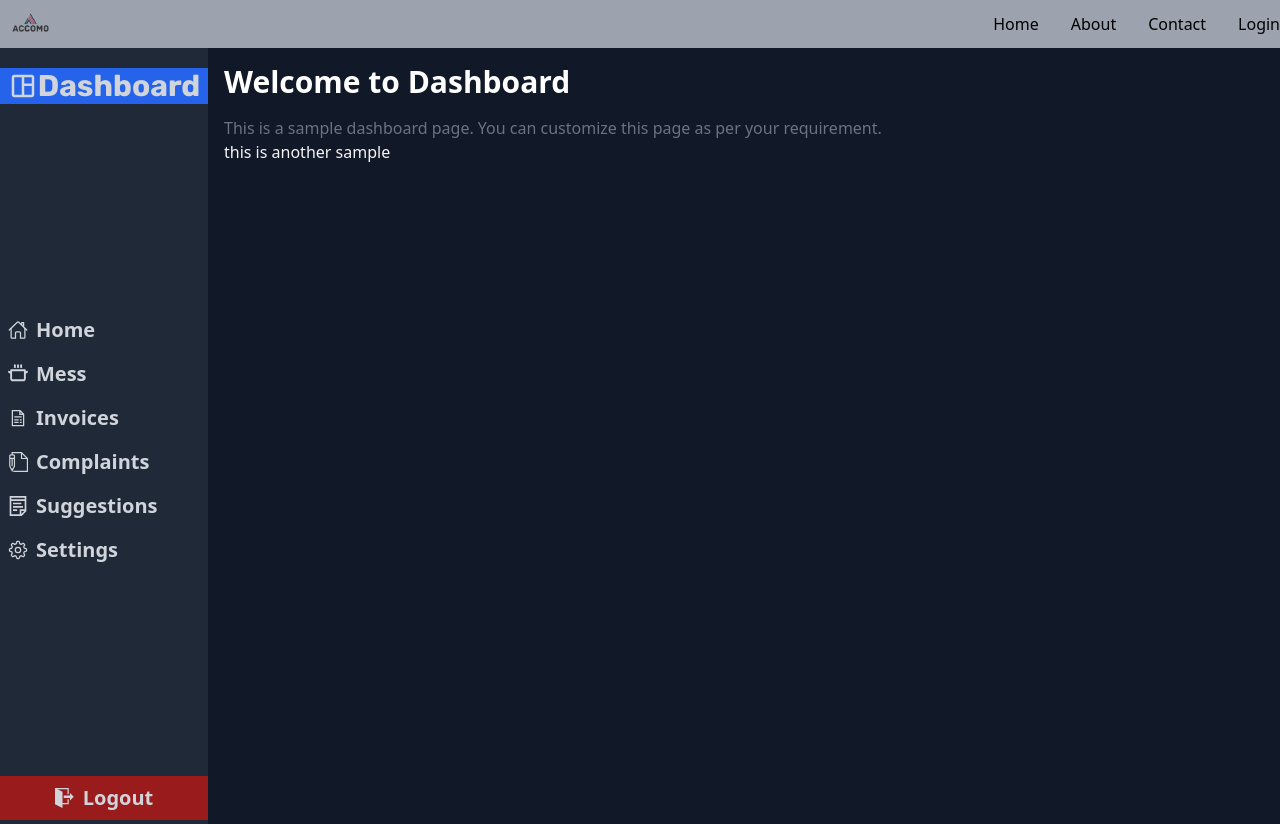
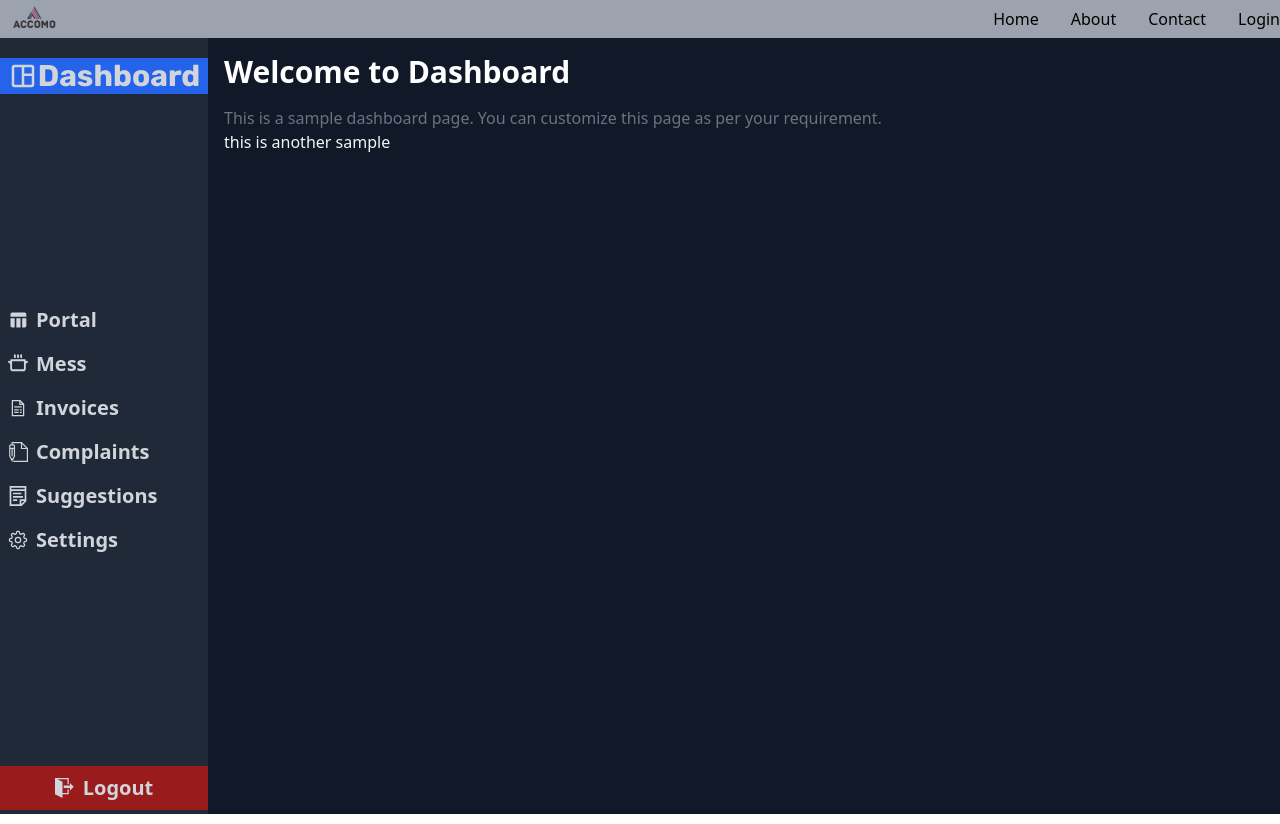
Before and after one commit to srmcemudit/Accommo-mern, a React (Vite) app in the folder Client/: page /dashboard in a window 1280 px wide. Built offline with nearby package versions, Linux system fonts and the light colour scheme.

Commit message:
router dom and dashboard are set

```diff
--- a/Client/src/App.jsx
+++ b/Client/src/App.jsx
@@ -5,6 +5,8 @@ import Landing_Page from "./pages/Landing_Page"
 import NavBar from "./components/NavBar"
 import Contact from "./components/Contact"
 import Dashboard from "./pages/Dashboard"
+import Portal from "./components/Portal"
+import Mess from "./components/mess"
 
 
 function App() {
@@ -15,7 +17,10 @@ function App() {
         <Route path="/" element={<Landing_Page />} />
         <Route path="/about" element={<About />} />
         <Route path="/contact" element={<Contact />} />
-        <Route path="/dashboard" element={<Dashboard />} />
+        <Route path="/dashboard" element={<Dashboard />}>
+          <Route index element= {<Portal />} />
+          <Route path= "mess" element={<Mess />} />
+        </Route>
       </Routes>
     </div>
   )
--- /dev/null
+++ b/Client/src/components/Left_Section.jsx
@@ -0,0 +1,59 @@
+
+import {Link} from "react-router-dom"
+import { MdOutlineSpaceDashboard } from "react-icons/md";
+import { MdTableChart } from "react-icons/md";
+import { PiCookingPotBold } from "react-icons/pi";
+import { LiaFileInvoiceSolid } from "react-icons/lia";
+import { TfiWrite } from "react-icons/tfi";
+import { GrNotes } from "react-icons/gr";
+import { GoGear } from "react-icons/go";
+import { ImExit } from "react-icons/im";
+
+function Left_Section() {
+  return (
+    <section className="flex flex-col h-full w-52 bg-gray-800 pt-5 text-gray-300">
+        <div className="bg-blue-600 w-full flex justify-center text-center items-center flex-[0,0,auto]">
+          <span className=" w-full flex text-3xl justify-center text-center items-center head select-none "> <MdOutlineSpaceDashboard /> Dashboard</span>
+        </div>
+        <div className="flex flex-col flex-1 justify-center items-start space-y-4 list-none ">
+          <li>
+            <Link to='/Dashboard' className="flex items-center">
+              <span className="ml-2 flex items-center gap-2 font-semibold text-xl "><MdTableChart/> Portal</span >
+            </Link>
+          </li>
+          <li>
+            <Link to= '/Dashboard/mess' className="flex items-center">
+              <span className="ml-2 flex items-center gap-2 font-semibold text-xl"><PiCookingPotBold/>  Mess</span >
+            </Link>
+          </li>
+          <li>
+            <Link to= '/Dashboard/invoices' className="flex items-center">
+              <span className="ml-2 flex items-center gap-2 font-semibold text-xl"><LiaFileInvoiceSolid/> Invoices</span >
+            </Link>
+          </li>
+          <li>
+            <Link to= '/Dashboard/complaints' className="flex items-center">
+              <span className="ml-2 flex items-center gap-2 font-semibold text-xl"><TfiWrite/> Complaints</span >
+            </Link>
+          </li>
+          <li>
+            <Link to= '/Dashboard/suggestions' className="flex items-center">
+              <span className="ml-2 flex items-center gap-2 font-semibold text-xl"><GrNotes/> Suggestions</span >
+            </Link>
+          </li>
+          <li>
+            <Link to= '/Dashboard/settings' className="flex items-center">
+              <span className="ml-2 flex items-center gap-2 font-semibold text-xl"><GoGear /> Settings</span>
+            </Link>
+          </li>
+        </div>
+        <div className="flex-[0,0,auto] p-2 mb-1 text-center items-center bg-red-800 " >
+            <Link to='/home'>
+            <span className='flex justify-center items-center gap-2 font-semibold text-xl ' ><ImExit /> Logout</span>
+            </Link>
+        </div>
+      </section>
+  )
+}
+
+export default Left_Section
--- /dev/null
+++ b/Client/src/components/Mess.jsx
@@ -0,0 +1,9 @@
+
+
+function Mess() {
+  return (
+    <div className='flex bg-red-400 text-blue-300 justify-center items-center text-center h-28  w-28 ' >mess</div>
+  )
+}
+
+export default Mess
--- a/Client/src/components/NavBar.jsx
+++ b/Client/src/components/NavBar.jsx
@@ -5,7 +5,7 @@ import Logo from '../assets/logo.png'
 function NavBar() {
   return (
     <nav className='flex justify-between items-center bg-gray-400 ' >
-        <span className='flex justify-start items-center text-center w-16 p-2 ' >
+        <span className='flex justify-start items-center text-center w-16 pl-2 ' >
             <img src={Logo} alt="Logo" className="" />
         </span>
         <div className="">
--- /dev/null
+++ b/Client/src/components/Portal.jsx
@@ -0,0 +1,16 @@
+
+
+function Portal() {
+  return (
+    <div className="flex-1 p-4">
+        <h1 className="text-3xl font-bold mb-4 text-[#fff] ">Welcome to Dashboard</h1>
+        <p className="text-gray-500">
+          This is a sample dashboard page. You can customize this page as per your
+          requirement.
+        </p>
+        <p className='text-[#f5f5f5] ' >this is another sample</p>
+      </div>
+  )
+}
+
+export default Portal
--- /dev/null
+++ b/Client/src/components/Sample.jsx
@@ -0,0 +1,11 @@
+
+
+function Sample() {
+  return (
+    <div className='flex text-red-800 justify-center items-center text-center p-4 font-bold' >
+        <p>sample</p>
+    </div>
+  )
+}
+
+export default Sample
--- a/Client/src/pages/Dashboard.jsx
+++ b/Client/src/pages/Dashboard.jsx
@@ -1,67 +1,15 @@
 import './Dashboard.css';
-import {Link} from "react-router-dom"
-import { MdOutlineSpaceDashboard } from "react-icons/md";
-import { IoHomeOutline } from "react-icons/io5";
-import { PiCookingPotBold } from "react-icons/pi";
-import { LiaFileInvoiceSolid } from "react-icons/lia";
-import { TfiWrite } from "react-icons/tfi";
-import { GrNotes } from "react-icons/gr";
-import { GoGear } from "react-icons/go";
-import { ImExit } from "react-icons/im";
+import Left_Section from '../components/Left_Section';
+import Portal from '../components/Portal';
+import { Outlet } from 'react-router-dom';
 
 
 function Dashboard() {
   return (
     <div className="flex h-[calc(100vh-1.5rem)] bg-gray-900">
-      <section className="flex flex-col h-full w-52 bg-gray-800 pt-5 text-gray-300">
-        <div className="bg-blue-600 w-full flex justify-center text-center items-center flex-[0,0,auto]">
-          <span className=" w-full flex text-3xl justify-center text-center items-center head select-none "> <MdOutlineSpaceDashboard /> Dashboard</span>
-        </div>
-        <div className="flex flex-col flex-1 justify-center items-start space-y-4 list-none ">
-          <li>
-            <Link to='/home' className="flex items-center">
-              <span className="ml-2 flex items-center gap-2 font-semibold text-xl "><IoHomeOutline/> Home</span >
-            </Link>
-          </li>
-          <li>
-            <Link to= '/mess' className="flex items-center">
-              <span className="ml-2 flex items-center gap-2 font-semibold text-xl"><PiCookingPotBold/>  Mess</span >
-            </Link>
-          </li>
-          <li>
-            <Link to= '/invoices' className="flex items-center">
-              <span className="ml-2 flex items-center gap-2 font-semibold text-xl"><LiaFileInvoiceSolid/> Invoices</span >
-            </Link>
-          </li>
-          <li>
-            <Link to= '/complaints' className="flex items-center">
-              <span className="ml-2 flex items-center gap-2 font-semibold text-xl"><TfiWrite/> Complaints</span >
-            </Link>
-          </li>
-          <li>
-            <Link to= '/suggestions' className="flex items-center">
-              <span className="ml-2 flex items-center gap-2 font-semibold text-xl"><GrNotes/> Suggestions</span >
-            </Link>
-          </li>
-          <li>
-            <Link to= '/settings' className="flex items-center">
-              <span className="ml-2 flex items-center gap-2 font-semibold text-xl"><GoGear /> Settings</span>
-            </Link>
-          </li>
-        </div>
-        <div className="flex-[0,0,auto] p-2 mb-1 text-center items-center bg-red-800 " >
-            <Link to='/home'>
-            <span className='flex justify-center items-center gap-2 font-semibold text-xl ' ><ImExit /> Logout</span>
-            </Link>
-        </div>
-      </section>
-      <div className="flex-1 p-4">
-        <h1 className="text-3xl font-bold mb-4 text-[#fff] ">Welcome to Dashboard</h1>
-        <p className="text-gray-500">
-          This is a sample dashboard page. You can customize this page as per your
-          requirement.
-        </p>
-        <p className='text-[#f5f5f5] ' >this is another sample</p>
+      <Left_Section />
+      <div >
+        <Outlet />
       </div>
     </div>
   );
```
